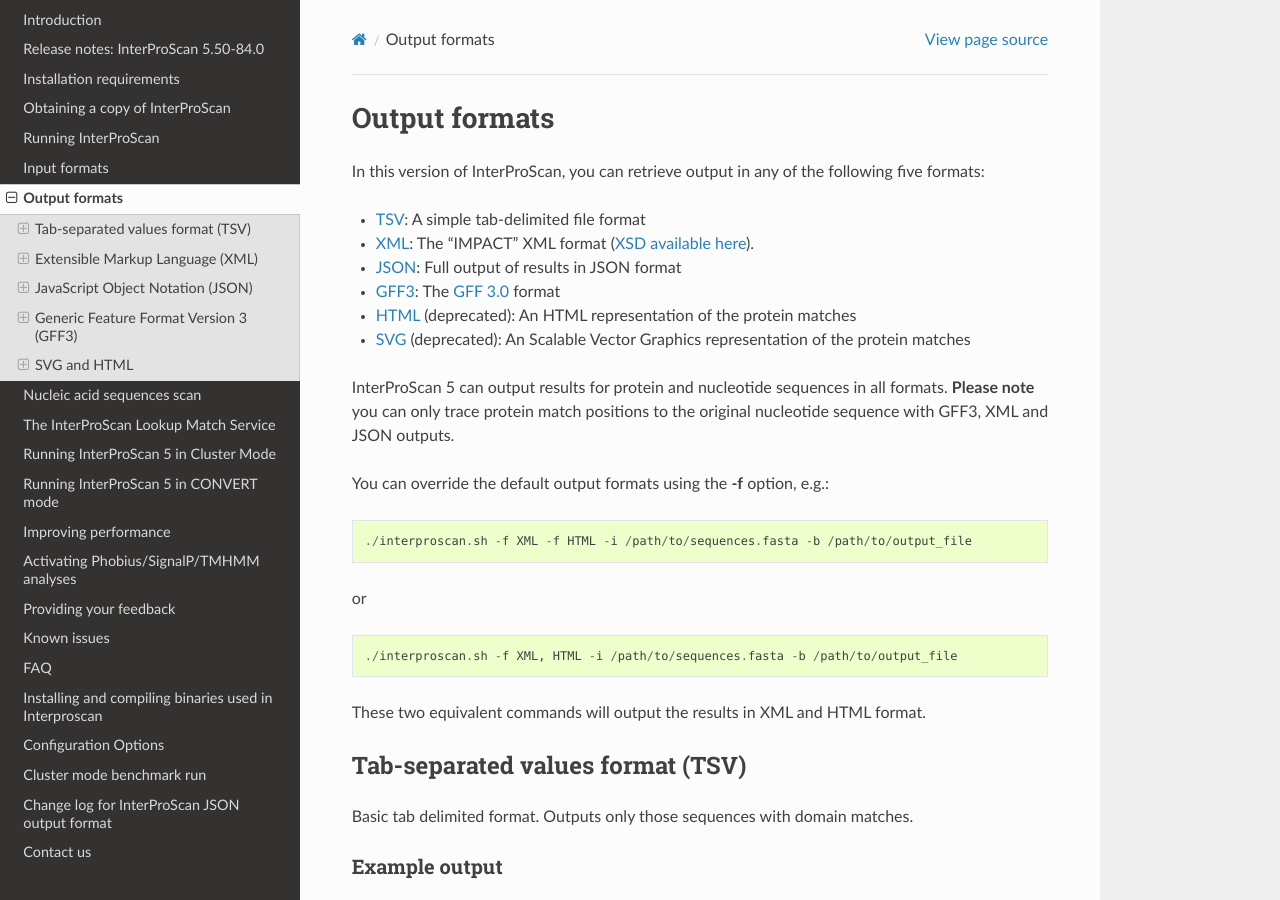
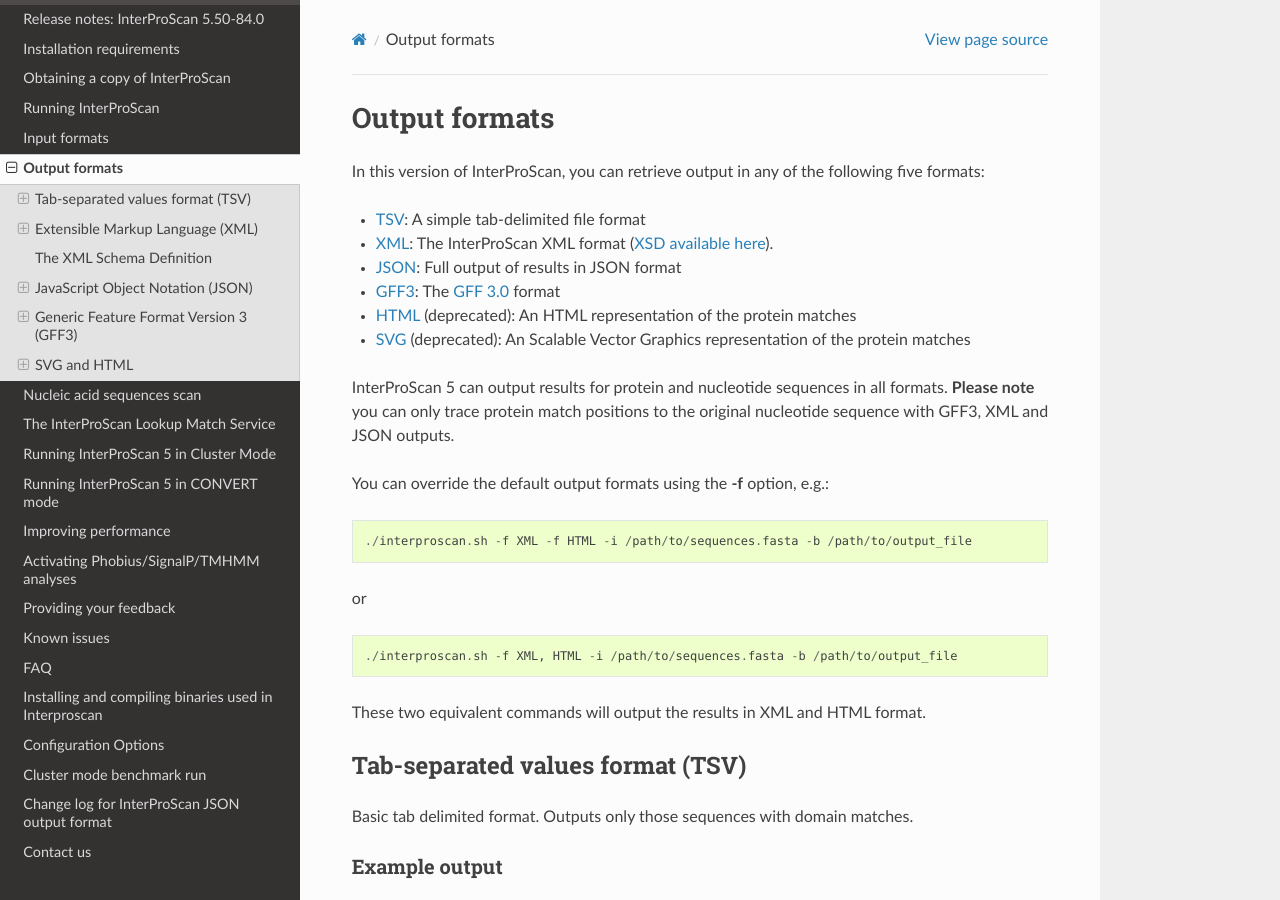
Before and after one commit to ebi-pf-team/interproscan-docs, a Sphinx documentation site: the page built from docs/OutputFormats.rst, in a window 1280 px wide and 900 px high. Built offline with Sphinx 7.4.7 and the Read the Docs theme 2.0.0, drawn with Linux system fonts in a browser that asks for light colours; some of the changed text lies outside the part shown.

Commit message:
update again xml xsd links

```diff
--- a/docs/OutputFormats.rst
+++ b/docs/OutputFormats.rst
@@ -5,8 +5,8 @@
 following five formats:
 
 -  `TSV <OutputFormats.html#tab-separated-values-format-tsv>`__: A simple tab-delimited file format
--  `XML <OutputFormats.html#extensible-markup-language-xml>`__: The "IMPACT" XML format (`XSD available
-   here <http://www.ebi.ac.uk/interpro/resources/schemas/interproscan5>`__).
+-  `XML <OutputFormats.html#extensible-markup-language-xml>`__: The InterProScan XML format (`XSD available
+   here <OutputFormats.html#the-xml-schema-definition>`__).
 -  `JSON <OutputFormats.html#javascript-object-notation-json>`__: Full output of results in JSON format
 -  `GFF3 <OutputFormats.html#generic-feature-format-version-3-gff3>`__: The `GFF 3.0 <http://gmod.org/wiki/GFF#GFF3_Format>`__ format
 -  `HTML <OutputFormats.html#svg-and-html>`__ (deprecated): An HTML representation of the protein matches
@@ -155,8 +155,11 @@
         </protein>
     </protein-matches>
 
+The XML Schema Definition
+-------------------------
 The XML Schema Definition (XSD) is available
-`here <ftp://ftp.ebi.ac.uk/pub/software/unix/iprscan/5/schemas/>`__.
+`here <http://ftp.ebi.ac.uk/pub/software/unix/iprscan/5/schemas/>`__.
+
 
 Listed below are the XSD files for the InterProScan 5 XML output format (with the InterProScan release versions they apply to noted in brackets afterwards).
 
```
